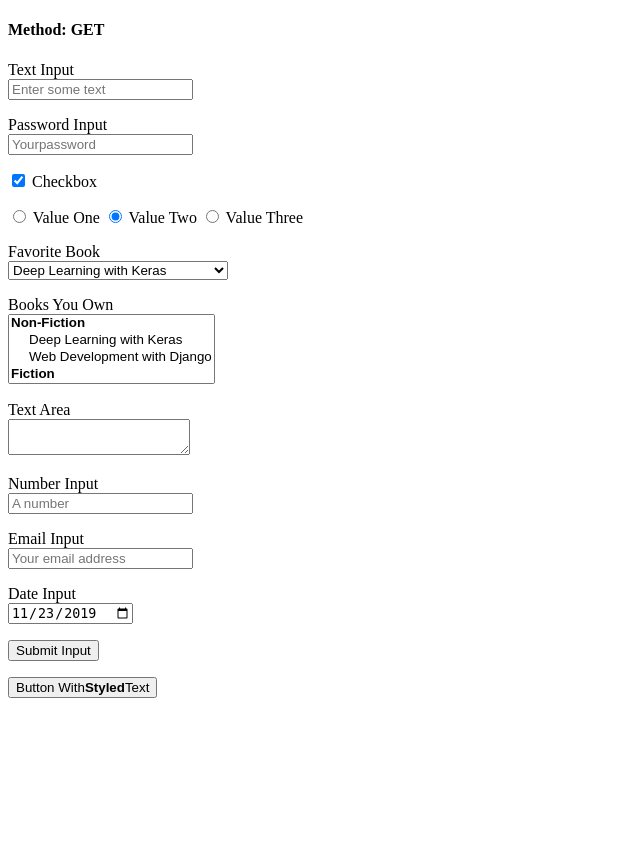
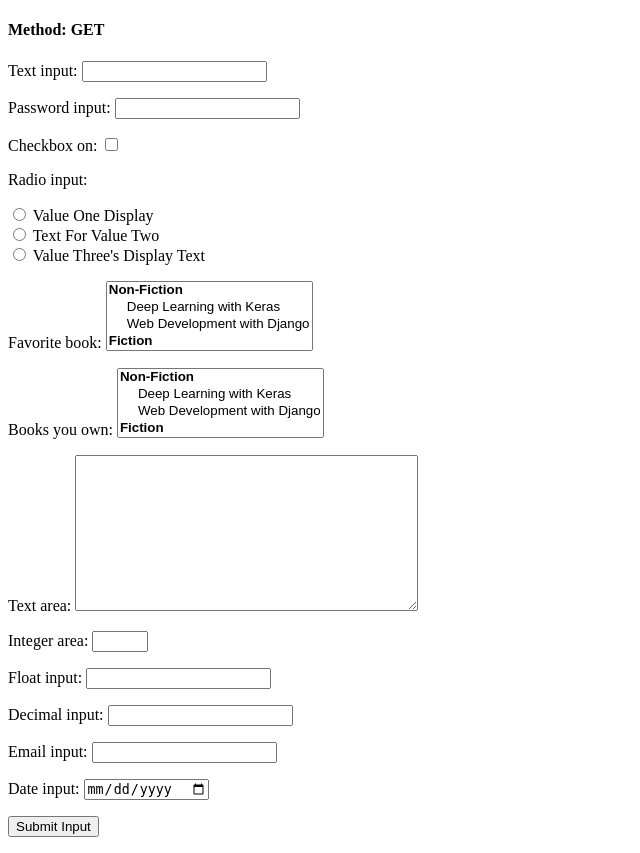
Before and after one commit to WhiteJohny/form_project, a Django app: page /form-example/ in a window 1280 px wide. Shown: the whole page, without its empty margins (0-640 px from the left). Before the commit the page ends 698 px from the top, so only its background shows below. Run offline with Django 4.2, Linux system fonts and the light colour scheme.

Commit message:
form class

```diff
--- /dev/null
+++ b/form_project/form_example/forms.py
@@ -0,0 +1,39 @@
+from django import forms
+
+RADIO_CHOICES = (
+    ("Value One", "Value One Display"),
+    ("Value Two", "Text For Value Two"),
+    ("Value Three", "Value Three's Display Text")
+)
+
+BOOK_CHOICES = (
+    (
+        "Non-Fiction", (
+            ("1", "Deep Learning with Keras"),
+            ("2", "Web Development with Django")
+        )
+    ),
+
+    (
+        "Fiction", (
+            ("3", "Brave New World"),
+            ("4", "The Great Gatsby")
+        )
+    )
+)
+
+
+class ExampleForm(forms.Form):
+    text_input = forms.CharField(max_length=3)
+    password_input = forms.CharField(min_length=8, widget=forms.PasswordInput)
+    checkbox_on = forms.BooleanField()
+    radio_input = forms.ChoiceField(choices=RADIO_CHOICES, widget=forms.RadioSelect)
+    favorite_book = forms.MultipleChoiceField(choices=BOOK_CHOICES)
+    books_you_own = forms.MultipleChoiceField(required=False, choices=BOOK_CHOICES)
+    text_area = forms.CharField(widget=forms.Textarea)
+    integer_area = forms.IntegerField(min_value=1, max_value=10)
+    float_input = forms.FloatField()
+    decimal_input = forms.DecimalField(max_digits=5, decimal_places=3)
+    email_input = forms.EmailField()
+    date_input = forms.DateField(widget=forms.DateInput(attrs={"type": "date"}))
+    hidden_input = forms.CharField(widget=forms.HiddenInput, initial="Hidden Value")
--- a/form_project/form_example/templates/form-example.html
+++ b/form_project/form_example/templates/form-example.html
@@ -8,96 +8,10 @@
     <h4>Method: {{ method }}</h4>
     <form method="post">
         {% csrf_token %}
-        <p>
-            <label for="id_text_input">Text Input</label><br>
-            <input id="id_text_input" type="text" name="text_input" value="" placeholder="Enter some text">
-        </p>
-
-        <p>
-            <label for="id_password_input">Password Input</label><br>
-            <input id="id_password_input" type="password" name="password_input" value="" placeholder="Yourpassword">
-        </p>
-
-        <p>
-             <input id="id_checkbox_input" type="checkbox" name="checkbox_on" value="Checkbox Checked" checked>
-             <label for="id_checkbox_input">Checkbox</label>
-        </p>
-
-        <p>
-             <input id="id_radio_one_input" type="radio" name="radio_input" value="Value One">
-             <label for="id_radio_one_input">Value One</label>
-
-             <input id="id_radio_two_input" type="radio" name="radio_input" value="Value Two" checked>
-             <label for="id_radio_two_input">Value Two</label>
-
-             <input id="id_radio_three_input" type="radio" name="radio_input" value="Value Three">
-             <label for="id_radio_three_input">Value Three</label>
-        </p>
-
-        <p>
-             <label for="id_favorite_book">Favorite Book</label><br>
-             <select id="id_favorite_book" name="favorite_book">
-
-             <optgroup label="Non-Fiction">
-             <option value="1">Deep Learning with Keras</option>
-             <option value="2">Web Development with Django</option>
-             </optgroup>
-
-             <optgroup label="Fiction">
-             <option value="3">Brave New World</option>
-             <option value="4">The Great Gatsby</option>
-             </optgroup>
-
-             </select>
-        </p>
-
-        <p>
-             <label for="id_books_you_own">Books You Own</label><br>
-             <select id="id_books_you_own" name="books_you_own" multiple>
-
-             <optgroup label="Non-Fiction">
-             <option value="1">Deep Learning with Keras</option>
-             <option value="2">Web Development with Django</option>
-             </optgroup>
-
-             <optgroup label="Fiction">
-             <option value="3">Brave New World</option>
-             <option value="4">The Great Gatsby</option>
-             </optgroup>
-
-             </select>
-        </p>
-
-        <p>
-             <label for="id_text_area">Text Area</label><br>
-             <textarea name="text_area" id="id_text_area" placeholder="Enter multiple lines of text">
-             </textarea>
-        </p>
-
-        <p>
-             <label for="id_number_input">Number Input</label><br>
-             <input id="id_number_input" type="number" name="number_input" value="" step="any" placeholder="A number">
-        </p>
-
-        <p>
-             <label for="id_email_input">Email Input</label><br>
-             <input id="id_email_input" type="email" name="email_input" value="" placeholder="Your email address">
-        </p>
-
-        <p>
-             <label for="id_date_input">Date Input</label><br>
-             <input id="id_date_input" type="date" name="date_input" value="2019-11-23">
-        </p>
-
+        {{ form.as_p }}
         <p>
              <input type="submit" name="submit_input" value="Submit Input">
         </p>
-
-        <p>
-             <button type="submit" name="button_element" value="Button Element">Button With<strong>Styled</strong>Text</button>
-        </p>
-
-        <input type="hidden" name="hidden_input" value="HiddenValue">
     </form>
 </body>
 </html>
--- a/form_project/form_example/views.py
+++ b/form_project/form_example/views.py
@@ -1,7 +1,14 @@
 from django.shortcuts import render
+from .forms import ExampleForm
 
 
 def form_example(request):
-    for name in request.POST:
-        print("{}: {}".format(name, request.POST.getlist(name)))
-    return render(request, 'form-example.html', {"method": request.method})
+    if request.method == "POST":
+        form = ExampleForm(request.POST)
+        if form.is_valid():
+            for name, value in form.cleaned_data.items():
+                print("{}: ({}) {}".format(name, type(value), value))
+    else:
+        form = ExampleForm()
+
+    return render(request, 'form-example.html', {"method": request.method, "form": form})
```
Also changed, not shown: form_project/__init__.py (added).
